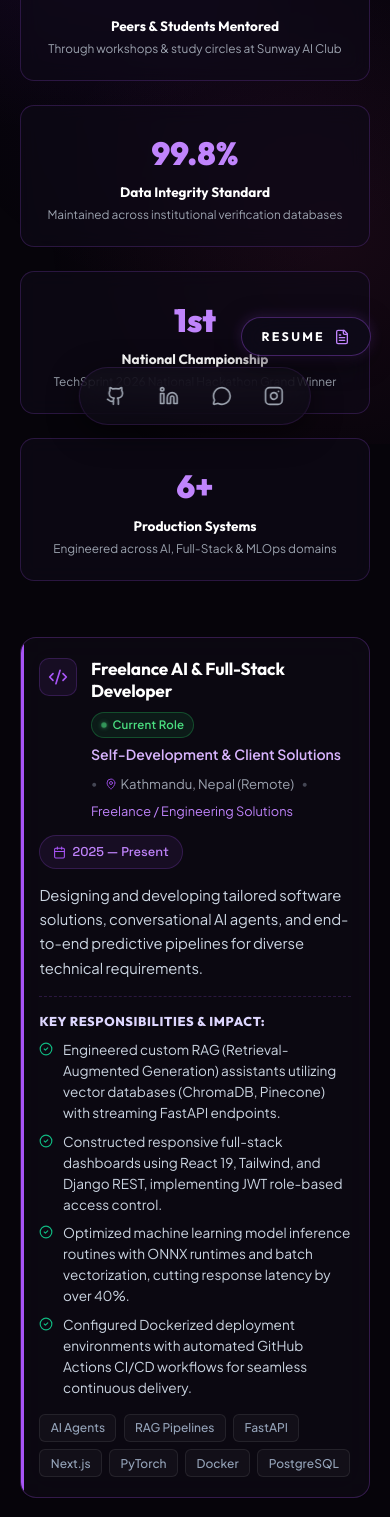
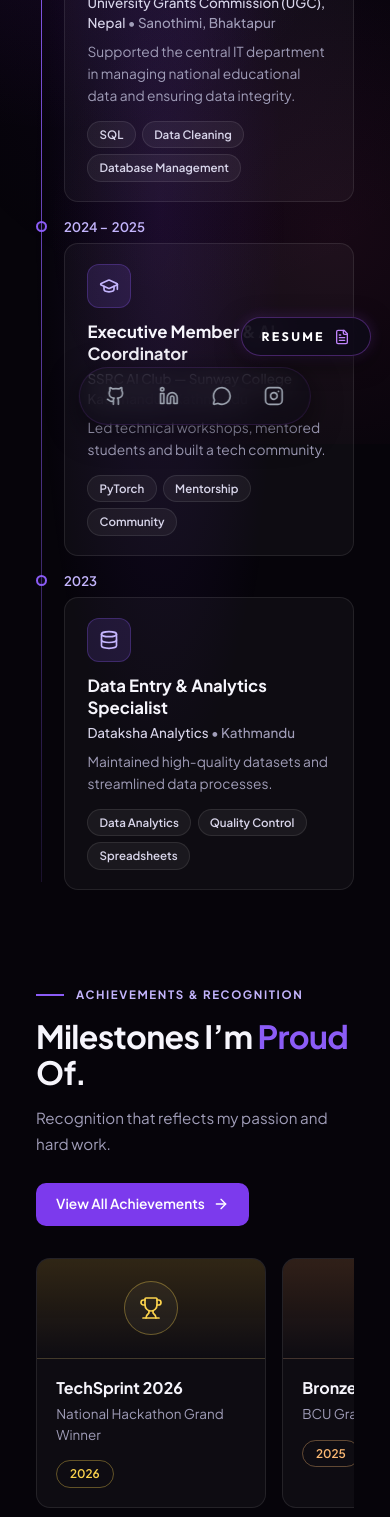
Before and after one commit to Smritibasnet09/Personal-Portfolio, a React (Vite) app: page /experience in a window 390 px wide. Shown: the part 400-1917 px from the top of the page. Built offline with nearby package versions, Linux system fonts and the light colour scheme.

Commit message:
new changes in Experience.jsx page

```diff
--- a/src/Experience.jsx
+++ b/src/Experience.jsx
@@ -1,249 +1,353 @@
-import React from 'react';
+import React, { useEffect, useRef } from 'react';
 import { Link } from 'react-router-dom';
 import {
-  Briefcase,
-  Calendar,
-  MapPin,
-  Building2,
-  Code2,
+  Landmark,
   GraduationCap,
   Database,
-  CheckCircle2,
+  Trophy,
+  Medal,
+  Users,
   ArrowRight,
-  TrendingUp,
-  Award,
-  Users,
 } from 'lucide-react';
 
+/* ============================================================
+   DATA (only the information from your design)
+   ============================================================ */
 const EXPERIENCES = [
   {
-    id: 1,
-    role: 'Freelance AI & Full-Stack Developer',
-    org: 'Self-Development & Client Solutions',
-    period: '2025 — Present',
+    id: 'ugc',
+    date: ['2026 –', 'Present'],
     current: true,
-    location: 'Kathmandu, Nepal (Remote)',
-    type: 'Freelance / Engineering Solutions',
-    description:
-      'Designing and developing tailored software solutions, conversational AI agents, and end-to-end predictive pipelines for diverse technical requirements.',
-    responsibilities: [
-      'Engineered custom RAG (Retrieval-Augmented Generation) assistants utilizing vector databases (ChromaDB, Pinecone) with streaming FastAPI endpoints.',
-      'Constructed responsive full-stack dashboards using React 19, Tailwind, and Django REST, implementing JWT role-based access control.',
-      'Optimized machine learning model inference routines with ONNX runtimes and batch vectorization, cutting response latency by over 40%.',
-      'Configured Dockerized deployment environments with automated GitHub Actions CI/CD workflows for seamless continuous delivery.',
-    ],
-    tags: ['AI Agents', 'RAG Pipelines', 'FastAPI', 'Next.js', 'PyTorch', 'Docker', 'PostgreSQL'],
-    icon: <Code2 size={20} />,
+    icon: Landmark,
+    role: 'IT Development Intern',
+    org: 'University Grants Commission (UGC), Nepal',
+    location: 'Sanothimi, Bhaktapur',
+    desc: 'Supported the central IT department in managing national educational data and ensuring data integrity.',
+    tags: ['SQL', 'Data Cleaning', 'Database Management'],
   },
   {
-    id: 2,
-    role: 'IT Development Intern',
-    org: 'University Grants Commission (UGC), Nepal',
-    period: '2025',
-    current: false,
-    location: 'Sanothimi, Bhaktapur, Nepal',
-    type: 'Institutional IT & Data Operations',
-    description:
-      'Supported the central IT department of Nepal’s apex higher education regulatory body, managing large-scale national educational records and data integrity workflows.',
-    responsibilities: [
-      'Analyzed national institutional datasets across colleges and universities, identifying and resolving over 1,200 duplicate records.',
-      'Developed automated Excel and SQL data cleaning scripts that accelerated semester verification cycles by 35%.',
-      'Assisted senior IT officers in database sanitation, schema integrity auditing, and preparing analytical reporting tables for grant allocations.',
-      'Collaborated closely with cross-department administrative personnel to establish standardized data entry validation guidelines.',
-    ],
-    tags: ['Data Cleaning', 'Verification Systems', 'SQL Analytics', 'Database Quality', 'Institutional Reporting'],
-    icon: <Building2 size={20} />,
+    id: 'ssrc',
+    date: ['2024 –', '2025'],
+    icon: GraduationCap,
+    role: 'Executive Member & AI Coordinator',
+    org: 'SSRC AI Club — Sunway College Kathmandu',
+    location: 'Kathmandu',
+    desc: 'Led technical workshops, mentored students and built a tech community.',
+    tags: ['PyTorch', 'Mentorship', 'Community'],
   },
   {
-    id: 3,
-    role: 'Executive Member & AI Coordinator',
-    org: 'SSRC AI Club — Sunway College Kathmandu',
-    period: '2024 — 2025',
-    current: false,
-    location: 'Maitidevi, Kathmandu, Nepal',
-    type: 'Student Leadership & Technical Mentorship',
-    description:
-      'Elected to executive leadership to guide campus technology culture, conduct specialized machine learning workshops, and coach competitive hackathon teams.',
-    responsibilities: [
-      'Designed and facilitated 5+ comprehensive workshops on PyTorch fundamentals, data preprocessing, and API development for 60+ university students.',
-      'Coordinated weekly peer study circles covering foundational deep learning papers, algorithmic complexity, and Kaggle competition techniques.',
-      'Mentored 4 internal teams for national hackathons, providing direct guidance on architecture design, presentation delivery, and rapid MVP iteration.',
-      'Liaised with college administration and external tech speakers to organize technical webinars and industry insight sessions.',
-    ],
-    tags: ['Technical Leadership', 'Workshop Coordination', 'Mentorship', 'PyTorch', 'Community Building'],
-    icon: <GraduationCap size={20} />,
-  },
-  {
-    id: 4,
+    id: 'dataksha',
+    date: ['2023'],
+    icon: Database,
     role: 'Data Entry & Analytics Specialist',
     org: 'Dataksha Analytics',
-    period: '2023',
-    current: false,
-    location: 'Kathmandu, Nepal',
-    type: 'Data Operations & Quality Assurance',
-    description:
-      'Maintained enterprise relational datasets, ensuring strict data governance standards for downstream analytical and statistical models.',
-    responsibilities: [
-      'Executed systematic data auditing across high-volume relational spreadsheets, maintaining an error-free accuracy benchmark exceeding 99.8%.',
-      'Streamlined repetitive validation routines using structured formulas and macro automation, reducing weekly audit turnaround time.',
-      'Collaborated with business intelligence analysts to restructure messy unstructured survey records into normalized database-ready formats.',
-      'Maintained strict data confidentiality and compliance protocols for sensitive client records.',
-    ],
-    tags: ['Data Auditing', 'Quality Control', 'Data Pipelines', 'Spreadsheet Analytics', 'Normalization'],
-    icon: <Database size={20} />,
+    location: 'Kathmandu',
+    desc: 'Maintained high-quality datasets and streamlined data processes.',
+    tags: ['Data Analytics', 'Quality Control', 'Spreadsheets'],
   },
 ];
 
-const CAREER_STATS = [
-  {
-    number: '60+',
-    label: 'Peers & Students Mentored',
-    desc: 'Through workshops & study circles at Sunway AI Club',
-  },
-  {
-    number: '99.8%',
-    label: 'Data Integrity Standard',
-    desc: 'Maintained across institutional verification databases',
-  },
-  {
-    number: '1st',
-    label: 'National Championship',
-    desc: 'TechSprint 2026 National Hackathon Grand Winner',
-  },
-  {
-    number: '6+',
-    label: 'Production Systems',
-    desc: 'Engineered across AI, Full-Stack & MLOps domains',
-  },
+const ACHIEVEMENTS = [
+  { id: 'techsprint', tone: 'gold', icon: Trophy, title: 'TechSprint 2026', sub: 'National Hackathon Grand Winner', year: '2026' },
+  { id: 'bronze', tone: 'bronze', icon: Medal, title: 'Bronze Award', sub: 'BCU Graduate', year: '2025' },
+  { id: 'club', tone: 'violet', icon: Users, title: 'AI Club Leadership', sub: 'Workshops & Mentorship (60+ Students)', year: '2024 – 2025' },
 ];
 
+/* ============================================================
+   STYLES (inside this file so the page is self-contained)
+   No custom page background: the section is transparent, so it
+   always matches your site's own background (no color patches).
+   ============================================================ */
+const STYLES = `
+@import url('https://fonts.googleapis.com/css2?family=Plus+Jakarta+Sans:wght@400;500;600;700;800&display=swap');
+
+.wk {
+  --wk-accent: #8b5cf6;
+  --wk-accent-light: #c4b5fd;
+  --wk-ink: #f6f5fc;
+  --wk-text: #d8d5ea;
+  --wk-muted: #a09db8;
+  --wk-line: rgba(255, 255, 255, 0.09);
+  --wk-surface: rgba(255, 255, 255, 0.035);
+  position: relative;
+  max-width: 1200px;
+  /* pushed to the right side (not centered). Increase the 5vw to move it back left, decrease to move it further right */
+  margin: 0 clamp(1rem, 5vw, 5rem) 0 auto;
+  /* top clears the fixed nav, left clears the social sidebar, bottom clears the Resume button */
+  padding: 7.5rem 0 7rem 6.5rem;
+  color: var(--wk-text);
+  font-family: 'Plus Jakarta Sans', system-ui, -apple-system, 'Segoe UI', sans-serif;
+  font-size: 16px;
+  line-height: 1.5;
+  -webkit-font-smoothing: antialiased;
+}
+.wk *, .wk *::before, .wk *::after { box-sizing: border-box; }
+.wk h1, .wk h2, .wk h3, .wk p { font-family: inherit; }
+
+/* One very soft glow that fades out completely before reaching any edge */
+.wk-glow {
+  position: absolute; inset: 0; z-index: -1; pointer-events: none;
+  background: radial-gradient(ellipse 36% 30% at 40% 30%, rgba(124, 58, 237, 0.13), transparent);
+}
+
+/* ---------- Layout ---------- */
+.wk-row { display: grid; grid-template-columns: 320px minmax(0, 1fr); gap: 4rem; align-items: start; }
+.wk-row + .wk-row { margin-top: 6rem; }
+.wk-intro { position: sticky; top: 8rem; }
+
+/* ---------- Intro ---------- */
+.wk-kicker {
+  display: inline-flex; align-items: center; gap: 0.75rem;
+  font-size: 0.72rem; font-weight: 700; letter-spacing: 0.14em; text-transform: uppercase; color: var(--wk-accent-light);
+}
+.wk-kicker::before { content: ""; width: 28px; height: 2px; background: var(--wk-accent); }
+.wk-heading { margin: 1rem 0 0.9rem; font-size: clamp(2rem, 3.6vw, 2.75rem); font-weight: 700; line-height: 1.12; letter-spacing: -0.02em; color: var(--wk-ink); }
+.wk-heading em { font-style: normal; color: var(--wk-accent); }
+.wk-lead { margin: 0; max-width: 270px; color: var(--wk-muted); line-height: 1.7; font-size: 0.95rem; }
+
+.wk-all {
+  display: inline-flex; align-items: center; gap: 0.5rem; margin-top: 1.6rem; padding: 0.7rem 1.25rem;
+  font-size: 0.86rem; font-weight: 600; color: #fff; text-decoration: none;
+  background: #7c3aed; border-radius: 10px;
+  transition: background 0.2s ease, transform 0.2s ease;
+}
+.wk-all:hover { background: #6d28d9; transform: translateY(-2px); }
+.wk-all svg { transition: transform 0.2s ease; }
+.wk-all:hover svg { transform: translateX(3px); }
+
+/* ---------- Simple fade-in on scroll ---------- */
+.wk-reveal { opacity: 0; transform: translateY(14px); transition: opacity 0.6s ease, transform 0.6s ease; }
+.wk-reveal.is-in { opacity: 1; transform: none; }
+
+/* ---------- Timeline ---------- */
+.wk-timeline { position: relative; margin: 0; padding: 0; list-style: none; }
+.wk-timeline::before {
+  content: ""; position: absolute; left: 96px; top: 24px; bottom: 24px; width: 1px;
+  background: linear-gradient(180deg, var(--wk-accent), rgba(139, 92, 246, 0.15));
+}
+.wk-item { display: grid; grid-template-columns: 82px 30px minmax(0, 1fr); align-items: start; margin-bottom: 1rem; }
+.wk-date { padding-top: 1.25rem; text-align: right; font-size: 0.82rem; font-weight: 600; line-height: 1.4; color: var(--wk-accent-light); }
+.wk-dotwrap { display: flex; justify-content: center; padding-top: 1.45rem; }
+.wk-dot {
+  width: 11px; height: 11px; border-radius: 50%;
+  background: #0d0a18; border: 2px solid var(--wk-accent);
+  transition: background 0.2s ease, transform 0.2s ease;
+}
+.wk-dot.is-live { background: #34d399; border-color: #34d399; }
+.wk-item:hover .wk-dot { transform: scale(1.25); background: var(--wk-accent); }
+.wk-item:hover .wk-dot.is-live { background: #34d399; }
+
+/* ---------- Experience card ---------- */
+.wk-card {
+  display: flex; gap: 1.1rem; align-items: flex-start; padding: 1.2rem 1.4rem;
+  background: var(--wk-surface); border: 1px solid var(--wk-line); border-radius: 14px;
+  transition: border-color 0.2s ease, background 0.2s ease, transform 0.2s ease;
+}
+.wk-item:hover .wk-card { border-color: rgba(167, 139, 250, 0.45); background: rgba(255, 255, 255, 0.055); transform: translateY(-2px); }
+.wk-icon {
+  flex: none; display: grid; place-items: center; width: 44px; height: 44px; border-radius: 12px;
+  color: var(--wk-accent-light); background: rgba(139, 92, 246, 0.14); border: 1px solid rgba(139, 92, 246, 0.28);
+  transition: background 0.2s ease;
+}
+.wk-item:hover .wk-icon { background: rgba(139, 92, 246, 0.26); }
+.wk-body { min-width: 0; }
+.wk-role { margin: 0; font-size: 1.05rem; font-weight: 700; line-height: 1.3; color: var(--wk-ink); }
+.wk-org { margin: 0.25rem 0 0.5rem; font-size: 0.84rem; font-weight: 500; color: var(--wk-text); }
+.wk-org span { color: var(--wk-muted); }
+.wk-desc { margin: 0 0 0.85rem; font-size: 0.86rem; line-height: 1.6; color: var(--wk-muted); }
+.wk-tags { display: flex; flex-wrap: wrap; gap: 0.4rem; }
+.wk-tag {
+  padding: 0.25rem 0.7rem; font-size: 0.72rem; font-weight: 600; color: var(--wk-text);
+  background: rgba(255, 255, 255, 0.05); border: 1px solid var(--wk-line); border-radius: 999px;
+}
+
+/* ---------- Achievements ---------- */
+.wk-ach { display: grid; grid-template-columns: repeat(3, minmax(0, 1fr)); gap: 1rem; }
+.wk-ach-card {
+  overflow: hidden; background: var(--wk-surface); border: 1px solid var(--wk-line); border-radius: 14px;
+  transition: border-color 0.2s ease, background 0.2s ease, transform 0.2s ease;
+}
+.wk-ach-card:hover { border-color: rgba(167, 139, 250, 0.45); background: rgba(255, 255, 255, 0.055); transform: translateY(-3px); }
+.wk-ach-media {
+  display: grid; place-items: center; height: 100px; color: var(--tone-b);
+  background: linear-gradient(180deg, var(--tone-a), transparent);
+  border-bottom: 1px solid var(--wk-line);
+}
+.wk-ach-ring {
+  display: grid; place-items: center; width: 54px; height: 54px; border-radius: 50%;
+  border: 1px solid var(--tone-line); background: rgba(255, 255, 255, 0.04);
+}
+.wk-ach-body { padding: 1.05rem 1.2rem 1.2rem; }
+.wk-ach-title { margin: 0; font-size: 1rem; font-weight: 700; color: var(--wk-ink); }
+.wk-ach-sub { margin: 0.3rem 0 0.9rem; font-size: 0.84rem; line-height: 1.55; color: var(--wk-muted); }
+.wk-year {
+  display: inline-block; padding: 0.25rem 0.8rem; font-size: 0.74rem; font-weight: 600; color: var(--tone-b);
+  border: 1px solid var(--tone-line); border-radius: 999px;
+}
+.tone-gold   { --tone-a: rgba(251, 191, 36, 0.14); --tone-b: #fcd34d; --tone-line: rgba(252, 211, 77, 0.35); }
+.tone-bronze { --tone-a: rgba(251, 146, 60, 0.14); --tone-b: #fdba74; --tone-line: rgba(253, 186, 116, 0.35); }
+.tone-violet { --tone-a: rgba(139, 92, 246, 0.2);  --tone-b: #c4b5fd; --tone-line: rgba(196, 181, 253, 0.35); }
+
+@media (prefers-reduced-motion: reduce) {
+  .wk-reveal { opacity: 1; transform: none; transition: none; }
+  .wk-card, .wk-ach-card, .wk-all, .wk-dot, .wk-icon, .wk-all svg { transition: none; }
+}
+
+/* ---------- Responsive ---------- */
+@media (max-width: 1100px) {
+  .wk { padding-left: 5rem; }
+  .wk-row { grid-template-columns: 270px minmax(0, 1fr); gap: 2.5rem; }
+}
+@media (max-width: 900px) {
+  .wk { margin: 0 auto; padding: 6.5rem 1.25rem 6rem; }
+  .wk-row { grid-template-columns: 1fr; gap: 2rem; }
+  .wk-row + .wk-row { margin-top: 4.5rem; }
+  .wk-intro { position: static; }
+  .wk-lead { max-width: 480px; }
+  .wk-ach { grid-template-columns: repeat(3, minmax(230px, 1fr)); overflow-x: auto; padding-bottom: 0.8rem; scrollbar-width: none; }
+  .wk-ach::-webkit-scrollbar { display: none; }
+}
+@media (max-width: 600px) {
+  .wk { padding: 5.5rem 1rem 6rem; }
+  .wk-timeline::before { left: 5px; }
+  .wk-item { grid-template-columns: 12px minmax(0, 1fr); column-gap: 1rem; }
+  .wk-date { grid-column: 2; grid-row: 1; text-align: left; padding: 0 0 0.45rem; }
+  .wk-date br { display: none; }
+  .wk-date span { margin-right: 0.3em; }
+  .wk-dotwrap { grid-column: 1; grid-row: 1 / span 2; padding-top: 0.2rem; justify-content: flex-start; }
+  .wk-card { grid-column: 2; grid-row: 2; flex-direction: column; gap: 0.85rem; }
+}
+`;
+
+/* ============================================================
+   Fade-in on scroll
+   ============================================================ */
+function useReveal() {
+  const ref = useRef(null);
+  useEffect(() => {
+    const root = ref.current;
+    if (!root) return undefined;
+    const els = root.querySelectorAll('.wk-reveal');
+    if (typeof IntersectionObserver === 'undefined') {
+      els.forEach((el) => el.classList.add('is-in'));
+      return undefined;
+    }
+    const io = new IntersectionObserver(
+      (entries) => {
+        entries.forEach((entry) => {
+          if (entry.isIntersecting) {
+            entry.target.classList.add('is-in');
+            io.unobserve(entry.target);
+          }
+        });
+      },
+      { threshold: 0.1 }
+    );
+    els.forEach((el) => io.observe(el));
+    return () => io.disconnect();
+  }, []);
+  return ref;
+}
+
+/* ============================================================
+   COMPONENT
+   ============================================================ */
 export default function Experience() {
+  const rootRef = useReveal();
+
   return (
-    <section className="career-viewport-section" aria-label="Career and Professional Experience">
-      {/* Section Header */}
-      <div className="career-header-center">
-        <div className="career-badge-pill">
-          <Briefcase size={13} className="career-badge-icon" />
-          <span>Professional Journey</span>
-        </div>
-        <h1 className="career-main-title">
-          My Career &amp; <span className="title-purple-gradient">Professional Path</span>
+    <section ref={rootRef} className="wk" aria-label="Experience and achievements">
+      <style>{STYLES}</style>
+      <span className="wk-glow" aria-hidden="true" />
+
+      {/* ---------- Experience ---------- */}
+      <div className="wk-row">
+        <div className="wk-intro wk-reveal">
+          <div className="wk-kicker">Professional Experience</div>
+          <h1 className="wk-heading">
+            Where I’ve <em>Worked.</em>
           </h1>
-        <p className="career-subtext">
-          A progression of hands-on software development, institutional operations, and community leadership.
+          <p className="wk-lead">
+            A journey of growth through diverse roles in tech, data and innovation.
           </p>
-        <div className="career-accent-divider" />
         </div>
 
-      {/* Quantitative Impact Highlights */}
-      <div className="career-stats-grid">
-        {CAREER_STATS.map((stat) => (
-          <div key={stat.label} className="career-stat-card">
-            <span className="career-stat-number">{stat.number}</span>
-            <span className="career-stat-label">{stat.label}</span>
-            <p className="career-stat-desc">{stat.desc}</p>
-          </div>
+        <ol className="wk-timeline">
+          {EXPERIENCES.map((item, i) => {
+            const Icon = item.icon;
+            return (
+              <li key={item.id} className="wk-item wk-reveal" style={{ transitionDelay: `${i * 90}ms` }}>
+                <div className="wk-date">
+                  {item.date.map((d, idx) => (
+                    <React.Fragment key={d}>
+                      <span>{d}</span>
+                      {idx < item.date.length - 1 && <br />}
+                    </React.Fragment>
                   ))}
                 </div>
-
-      {/* Experience Cards Stack */}
-      <div className="experience-cards-container">
-        {EXPERIENCES.map((item) => (
-          <article
-            key={item.id}
-            className={`experience-card ${item.current ? 'is-current' : ''}`}
-          >
-            {/* Left accent indicator line */}
-            <div className="experience-card-accent-bar" />
-
-            <div className="experience-card-inner">
-              {/* Card Header */}
-              <div className="experience-card-header">
-                {/* Icon & Title info */}
-                <div className="experience-header-main">
-                  <div className="experience-icon-box" aria-hidden="true">
-                    {item.icon}
+                <div className="wk-dotwrap" aria-hidden="true">
+                  <span className={`wk-dot ${item.current ? 'is-live' : ''}`} />
                 </div>
-
-                  <div className="experience-title-group">
-                    <div className="experience-role-row">
-                      <h2 className="experience-role-title">{item.role}</h2>
-                      {item.current && (
-                        <span className="experience-active-pill">
-                          <span className="experience-active-dot" />
-                          Current Role
-                        </span>
-                      )}
+                <article className="wk-card">
+                  <div className="wk-icon" aria-hidden="true">
+                    <Icon size={20} />
                   </div>
-
-                    <div className="experience-meta-row">
-                      <span className="experience-org-name">{item.org}</span>
-                      <span className="experience-meta-sep">•</span>
-                      <span className="experience-location-text">
-                        <MapPin size={12} className="experience-location-icon" />
-                        {item.location}
-                      </span>
-                      <span className="experience-meta-sep">•</span>
-                      <span className="experience-type-text">{item.type}</span>
-                    </div>
-                  </div>
-                </div>
-
-                {/* Duration Badge */}
-                <div className="experience-duration-badge">
-                  <Calendar size={13} className="experience-calendar-icon" />
-                  <span>{item.period}</span>
-                </div>
-              </div>
-
-              {/* Responsibilities Description */}
-              <div className="experience-body">
-                <p className="experience-description">{item.description}</p>
-
-                <div className="experience-duties-block">
-                  <span className="duties-title">Key Responsibilities &amp; Impact:</span>
-                  <ul className="duties-list">
-                    {item.responsibilities.map((resp, idx) => (
-                      <li key={idx} className="duty-item">
-                        <CheckCircle2 size={14} className="duty-check" />
-                        <span>{resp}</span>
-                      </li>
-                    ))}
-                  </ul>
-                </div>
-              </div>
-
-              {/* Technologies / Skills Tags */}
-              <div className="experience-footer">
-                <div className="experience-tags-list">
-                  {item.tags.map((tag) => (
-                    <span key={tag} className="experience-tag-pill">
-                      {tag}
+                  <div className="wk-body">
+                    <h2 className="wk-role">{item.role}</h2>
+                    <p className="wk-org">
+                      {item.org} <span>• {item.location}</span>
+                    </p>
+                    <p className="wk-desc">{item.desc}</p>
+                    <div className="wk-tags">
+                      {item.tags.map((t) => (
+                        <span key={t} className="wk-tag">
+                          {t}
                         </span>
                       ))}
                     </div>
                   </div>
+                </article>
+              </li>
+            );
+          })}
+        </ol>
+      </div>
+
+      {/* ---------- Achievements ---------- */}
+      <div className="wk-row">
+        <div className="wk-intro wk-reveal">
+          <div className="wk-kicker">Achievements &amp; Recognition</div>
+          <h2 className="wk-heading">
+            Milestones I’m <em>Proud</em> Of.
+          </h2>
+          <p className="wk-lead">Recognition that reflects my passion and hard work.</p>
+          <Link to="/achievements" className="wk-all">
+            View All Achievements <ArrowRight size={16} />
+          </Link>
+        </div>
+
+        <div className="wk-ach">
+          {ACHIEVEMENTS.map((a, i) => {
+            const Icon = a.icon;
+            return (
+              <article
+                key={a.id}
+                className={`wk-ach-card wk-reveal tone-${a.tone}`}
+                style={{ transitionDelay: `${i * 90}ms` }}
+              >
+                <div className="wk-ach-media" aria-hidden="true">
+                  <span className="wk-ach-ring">
+                    <Icon size={24} strokeWidth={1.7} />
+                  </span>
+                </div>
+                <div className="wk-ach-body">
+                  <h3 className="wk-ach-title">{a.title}</h3>
+                  <p className="wk-ach-sub">{a.sub}</p>
+                  <span className="wk-year">{a.year}</span>
                 </div>
               </article>
-        ))}
-      </div>
-
-      {/* Next Step / Contact Callout */}
-      <div className="about-page-cta" style={{ marginTop: '4rem' }}>
-        <div className="cta-banner-inner">
-          <div>
-            <h3 className="cta-banner-title">Considering me for an AI or Software Engineering role?</h3>
-            <p className="cta-banner-desc">Review my full formal resume or connect directly to discuss upcoming opportunities.</p>
-          </div>
-          <div className="cta-banner-actions">
-            <Link to="/contact" className="btn-purple-glow">
-              <span>Get In Touch</span>
-              <ArrowRight size={15} />
-            </Link>
-            <Link to="/projects" className="btn-ghost-glass">
-              <span>View Projects</span>
-            </Link>
-          </div>
+            );
+          })}
         </div>
       </div>
     </section>
```
Lines whose indentation alone changed are shown as unchanged.
